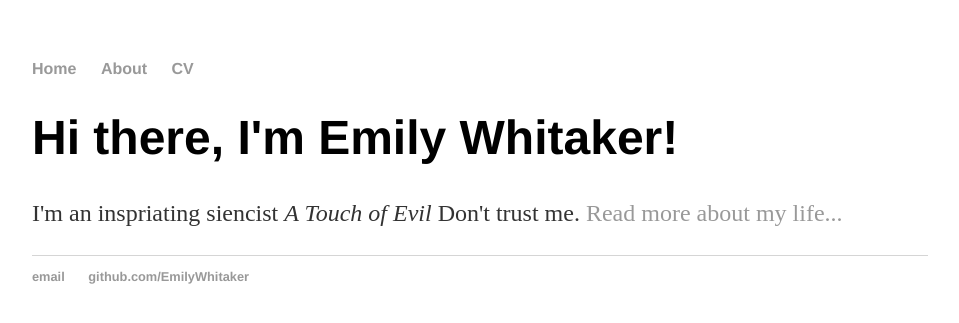
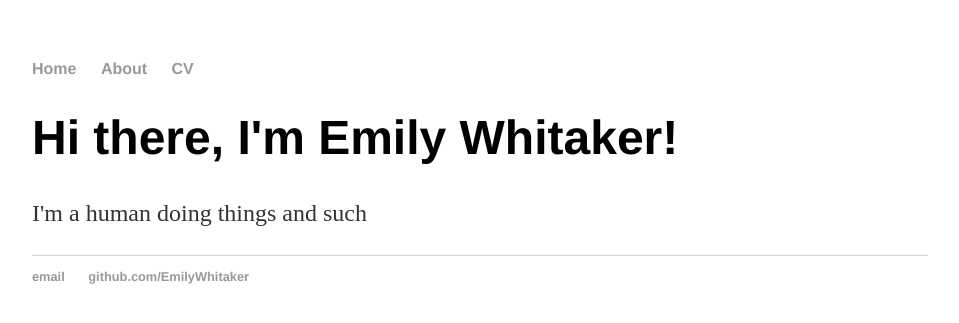
Before and after one commit to EmilyWhitaker/EmilyWhitaker.github.io, a Jekyll site: the page built from index.html, in a window 1280 px wide. Shown: the top 323 px of the page, without its empty margins (160-1119 px from the left). Built offline with Jekyll 4.4.1, drawn with Linux system fonts in a browser that asks for light colours.

Commit message:
Update index.html

```diff
--- a/index.html
+++ b/index.html
@@ -4,5 +4,5 @@ title: Emily Whitaker
 ---
 <div class="blurb">
 	<h1>Hi there, I'm Emily Whitaker!</h1>
-	<p>I'm an inspriating siencist <em>A Touch of Evil</em> Don't trust me. <a href="/about">Read more about my life...</a></p>
+	<p>I'm a human doing things and such
 </div><!-- /.blurb -->
```
